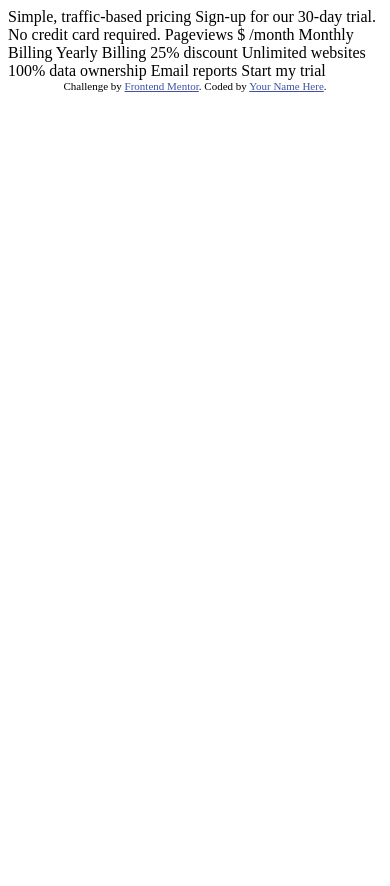
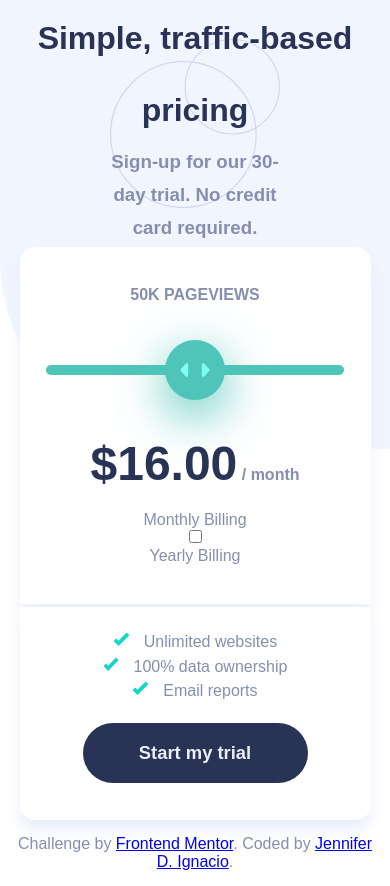
Before and after one commit to jiggy2204/interactive-pricing-component-main, a plain HTML site: page index.html in a window 390 px wide. Before the commit the page ends 844 px from the top, so only its background shows below. Drawn offline with Linux system fonts and the light colour scheme.

Commit message:
commit in medias res

```diff
--- a/index.html
+++ b/index.html
@@ -3,37 +3,55 @@
 <head>
   <meta charset="UTF-8">
   <meta name="viewport" content="width=device-width, initial-scale=1.0"> <!-- displays site properly based on user's device -->
-
+  <link rel="stylesheet" type="text/css" href="styles.css">
   <link rel="icon" type="image/png" sizes="32x32" href="./images/favicon-32x32.png">
 
   <title>Frontend Mentor | Interactive pricing component</title>
+</head>
+<body class="container">
+  <header>
+    <h1>Simple, traffic-based pricing</h1>
+    <h3 class="header-text">Sign-up for our 30-day trial. No credit card required.</h3>
+  </header>
+  <main>
+    <section id="topCard" class="section_card top-card">
+      <div id="cardHeader" class="card-header">
+        <h4 id="pageView" class="card-header-text"><span id="pageViews">50K</span> PAGEVIEWS</h4>
+        <div class="amtSliderContainer">
+          <input id="amtChanger" class="amtSlider" type="range" min="0" max="4" value="2" steps="1">
+        </div>
+        <h4 id="monthAmt" class="card-header-text"><span id="amtPerMonth" class="amtText">$16.00</span> / month</h4>
+      </div>
 
-  <!-- Feel free to remove these styles or customise in your own stylesheet 👍 -->
-  <style>
-    .attribution { font-size: 11px; text-align: center; }
-    .attribution a { color: hsl(228, 45%, 44%); }
-  </style>
-</head>
-<body>
+      <div class="card-billing">
+        <p>Monthly Billing</p>
+        <input class="checkbox" id="toggle" type="checkbox" />
+        <label for="toggle" class="switch"></label>
+        <p id="discountText" class="addDiscount active">Yearly Billing</p>
+      </div>
 
-  Simple, traffic-based pricing
-  Sign-up for our 30-day trial. No credit card required.
+    </section>
 
-  Pageviews
-  $ /month
+    <section id="bottomCard" class="section_card bottom-card">
+      <aside>
+      <p><img class="checkmark" src="./images/icon-check.svg" />Unlimited websites</p>
+      <p><img class="checkmark" src="./images/icon-check.svg" />100% data ownership</p>
+      <p><img class="checkmark" src="./images/icon-check.svg" />Email reports</p>
+    </aside>
+      <button>
+        Start my trial
+      </button>
 
-  Monthly Billing
-  Yearly Billing 25% discount
+    </section>
 
-  Unlimited websites
-  100% data ownership
-  Email reports
+  </main>
 
-  Start my trial
-
-  <div class="attribution">
-    Challenge by <a href="https://www.frontendmentor.io?ref=challenge" target="_blank">Frontend Mentor</a>.
-    Coded by <a href="#">Your Name Here</a>.
-  </div>
+  <footer>
+    <div class="attribution">
+      Challenge by <a href="https://www.frontendmentor.io?ref=challenge" target="_blank">Frontend Mentor</a>.
+      Coded by <a href="#">Jennifer D. Ignacio</a>.
+    </div>
+  </footer>
 </body>
+<script src="index.js"></script>
 </html>
--- /dev/null
+++ b/index.js
@@ -0,0 +1,47 @@
+
+/**
+ * Update Pageviews and amtPerMonth based on
+ * slider movement
+ */
+const pricing = [
+    {pageViews: "10K", amtPerMonth: "$7.00"},
+    {pageViews: "50K", amtPerMonth: "$11.00"},
+    {pageViews: "100K", amtPerMonth: "$16.00"},
+    {pageViews: "500K", amtPerMonth: "$22.00"},
+    {pageViews: "1M", amtPerMonth: "$29.00"}
+]
+
+
+const pageViews = document.getElementById('pageViews');
+const amtPerMonth = document.getElementById('amtPerMonth');
+
+const slider = document.getElementById('amtChanger');
+
+slider.onchange = (e) => {
+    let price = e.currentTarget.value;
+
+    pageViews.innerHTML = pricing[price].pageViews;
+    amtPerMonth.innerHTML = pricing[price].amtPerMonth;
+}
+
+
+/**
+ * Change Amt Per Month Location based on screen size
+ */
+var width = window.innerWidth;
+
+const cardHeader = document.getElementById('cardHeader');
+const monthAmt = document.getElementById('monthAmt');
+
+window.onresize = (e) => {
+
+    width = e.currentTarget.innerWidth;
+
+    if(width >= 768){
+        cardHeader.insertBefore(monthAmt, cardHeader.childNodes[3]);
+    }
+
+    if(width < 768){
+        cardHeader.append(monthAmt);
+    }
+}
--- /dev/null
+++ b/styles.css
@@ -0,0 +1,250 @@
+:root {
+    /* PRIMARY */
+    --softCyan: hsl(174, 77%, 80%);
+    --strongCyan: hsl(174, 86%, 45%);
+    --ltGrayRed: hsl(14, 92%, 95%);
+    --ltRed: hsl(15, 100%, 70%);
+    --paleBlue:  hsl(226, 100%, 87%);
+    --mintGreen: #4fc4b8;
+
+    /* NEUTRAL */
+    --white: hsl(0, 0%, 100%);
+    --veryPaleBlue: hsl(230, 100%, 99%);
+    --ltGrayBlue: hsl(224, 65%, 95%);
+    --grayBlue: hsl(225, 20%, 60%);
+    --dkBlue: hsl(227, 35%, 25%);
+}
+
+@import url('https://fonts.googleapis.com/css2?family=Manrope:wght@600;800&display=swap');
+
+
+
+*,
+*::after,
+*::before,
+html {
+    margin: 0;
+    padding: 0;
+    box-sizing: border-box;
+}
+
+body {
+    font-family: 'Manrope', sans-serif;
+    color: var(--grayBlue);
+    background: url('./images/bg-pattern.svg') no-repeat;
+    display: flex;
+    flex-direction: column;
+}
+
+h1,
+.amtText {
+    color: var(--dkBlue);
+}
+
+header {
+    width: 100%;
+    margin: 10% 0;
+    text-align: center;
+    background: url('./images/pattern-circles.svg') no-repeat center center;
+    background-size: contain;
+    height: 20vh;
+    display: flex;
+    flex-direction: column;
+    justify-content: center;
+}
+
+header h1 {
+    line-height: 2.25em;
+}
+
+header h3 {
+    width: 50%;
+    line-height: 1.75em;
+    margin: 0 auto;
+}
+
+main {
+    width: 100%;
+}
+
+section {
+    background-color: var(--white);
+    display: flex;
+    flex-direction: column;
+    align-items: center;
+    width: 90%;
+    margin: 0 auto;
+    box-shadow: 0 10px 15px var(--ltGrayBlue);
+}
+
+.top-card,
+.bottom-card {
+
+    text-align: center;
+}
+
+.top-card {
+    padding: 10% 0;
+    margin-bottom: 3px;
+    border-top-left-radius: 15px;
+    border-top-right-radius: 15px;
+}
+
+.card-header {
+    width: 100%;
+}
+
+.card-header-text,
+.amtSliderContainer {
+    height: 75px;
+    margin: 0 auto;
+}
+
+/***************** SLIDER CSS *****************/
+
+input[type=range] {
+    width: 85%;
+    background-color: transparent;
+    -webkit-appearance: none;
+  }
+  input[type=range]:focus {
+    outline: none;
+  }
+  input[type=range]::-webkit-slider-runnable-track {
+    background: var(--mintGreen);
+    border: none;
+    border-radius:25px;
+    width: 100%;
+    height: 10px;
+    cursor: pointer;
+  }
+  input[type=range]::-webkit-slider-thumb {
+    margin-top: -25px;
+    width: 60px;
+    height: 60px;
+    background: var(--mintGreen) url('./images/icon-slider.svg') no-repeat center;
+    background-size: 50%;
+    border-radius: 50%;
+    box-shadow: 0 15px 50px var(--mintGreen);
+    cursor: pointer;
+    -webkit-appearance: none;
+  }
+  input[type=range]:focus::-webkit-slider-runnable-track {
+    background: var(--mintGreen);
+  }
+  input[type=range]::-moz-range-track {
+    background: var(--ltGrayBlue);
+    border: none;
+    border-radius:25px;
+    width: 100%;
+    height: 10px;
+    cursor: pointer;
+  }
+  input[type=range]::-moz-range-thumb {
+    width: 60px;
+    height: 60px;
+    background: var(--mintGreen) url('./images/icon-slider.svg') no-repeat center;
+    background-size: 50%;
+    border-radius: 50%;
+    box-shadow: 0 15px 50px var(--mintGreen);
+    cursor: pointer;
+  }
+  input[type=range]::-ms-track {
+    background: transparent;
+    border-color: transparent;
+    border-width: 14.8px 0;
+    color: transparent;
+    width: 85%;
+    height: 10px;
+    cursor: pointer;
+  }
+  input[type=range]::-ms-fill-lower {
+    background: var(--mintGreen);
+    border-radius: 25px;
+  }
+  input[type=range]::-ms-fill-upper {
+    background: var(--ltGrayBlue);
+    border-radius: 25px;
+  }
+  input[type=range]::-ms-thumb {
+    width: 60px;
+    height: 60px;
+    background: var(--mintGreen) url('./images/icon-slider.svg') no-repeat center;
+    background-size: 50%;
+    border-radius: 50%;
+    box-shadow: 0 15px 50px var(--mintGreen);
+    cursor: pointer;
+    /*Needed to keep the Edge thumb centred*/
+  }
+  input[type=range]:focus::-ms-fill-lower {
+    background: var(--mintGreen);
+  }
+  input[type=range]:focus::-ms-fill-upper {
+    background: var(--ltGrayBlue);
+  }
+
+/***************** END SLIDER CSS *****************/
+
+.amtText {
+    font-size: 3em;
+}
+
+.bottom-card {
+    padding: 5% 0;
+    border-bottom-left-radius: 15px;
+    border-bottom-right-radius: 15px;
+}
+
+aside {
+    width: 80%;
+}
+
+aside p {
+    margin: 2% auto;
+}
+
+.checkmark {
+    height: 15px;
+    width: auto;
+    margin-right: 5%;
+}
+
+button {
+    -webkit-appearance: none;
+    border: none;
+    background-color: var(--dkBlue);
+    color: var(--ltGrayBlue);
+    font-size: 1.15em;
+    font-weight: 600;
+    width: 225px;
+    height: 60px;
+    border-radius: 50px;
+    margin: 5% auto;
+    transition: all 0.25s ease;
+}
+
+button:hover {
+    background-color: var(--ltGrayRed);
+    color: var(--ltRed);
+}
+
+footer {
+    padding: 15px;
+    text-align: center;
+}
+
+@media only screen and (min-width: 768px){
+
+    header h3 {
+        width: 35vw;
+    }
+
+.card-header {
+    display: flex;
+}
+
+
+.bottom-card {
+    flex-direction: row;
+}
+}
```
Also changed, not shown: 2 other files.
